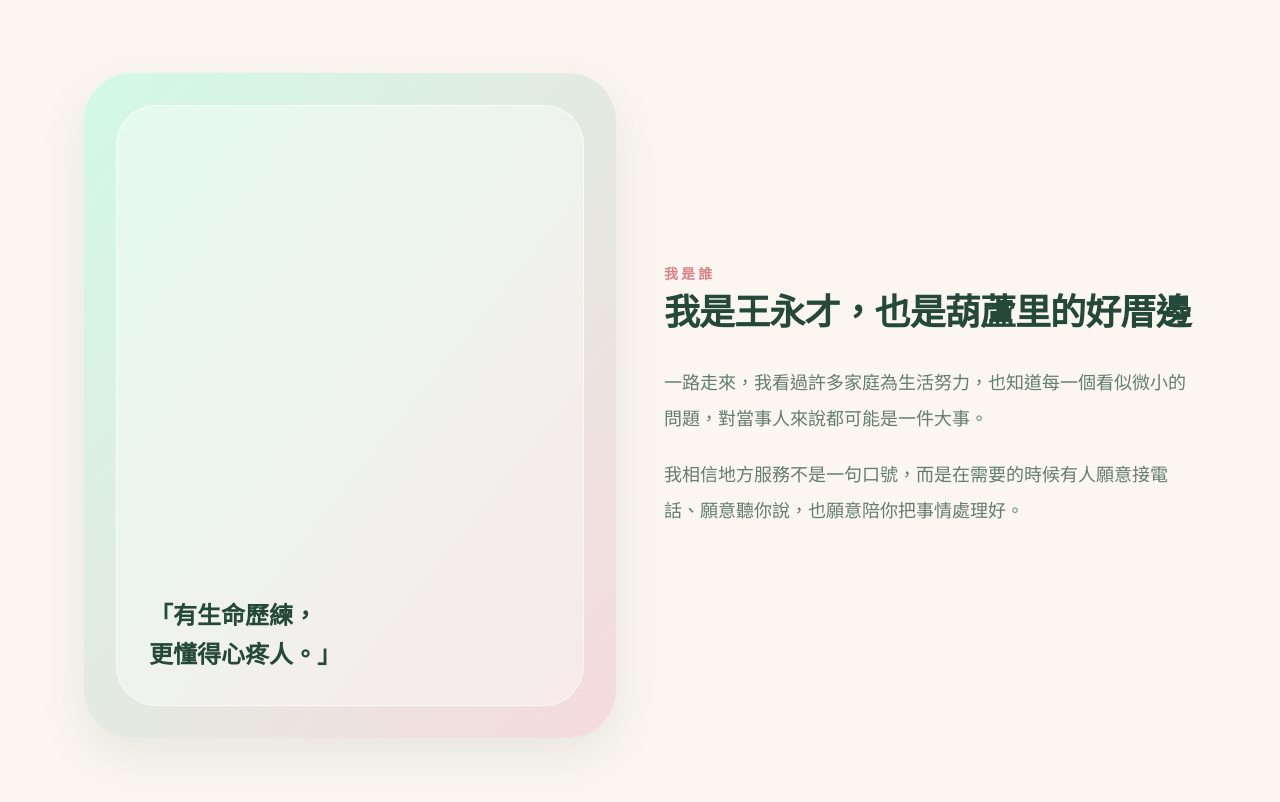
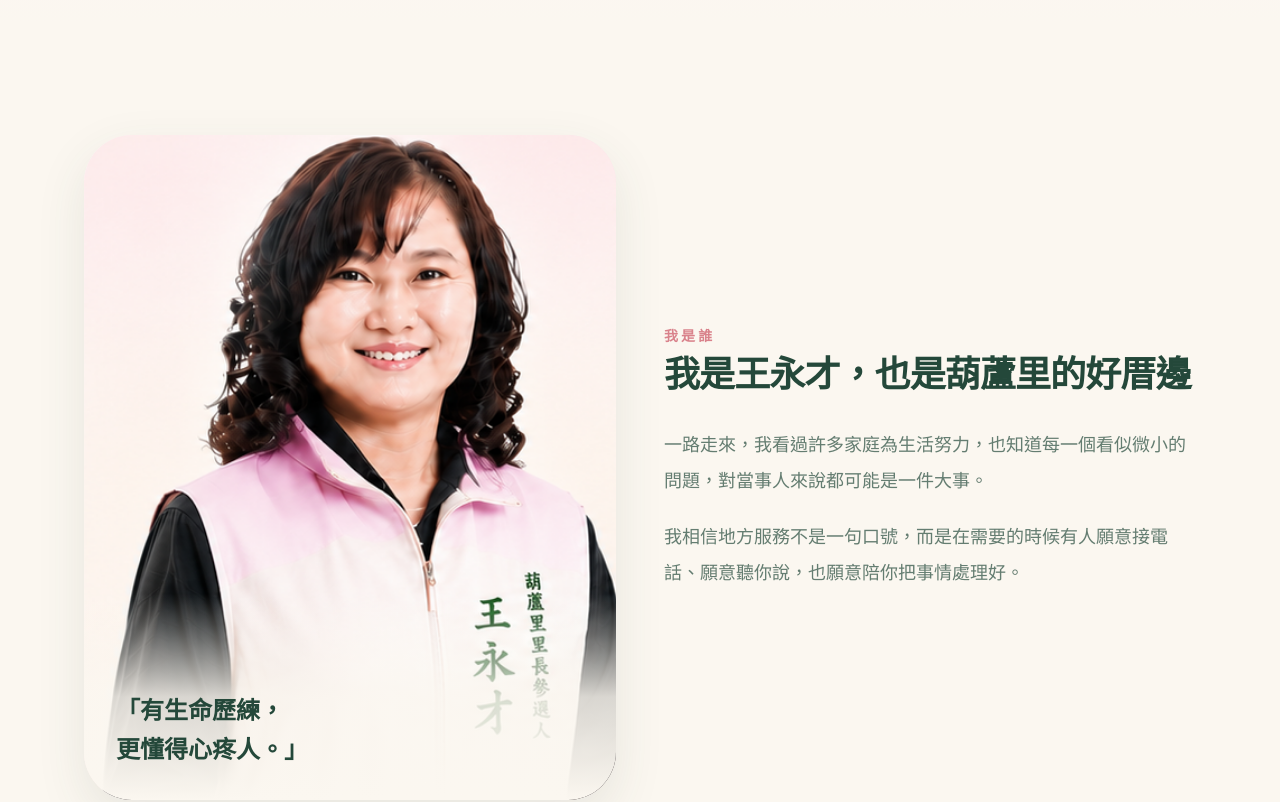
Before and after one commit to Reorx7114/wyc-site, a Next.js app: page /about in a window 1280 px wide. Shown: the part 500-1302 px from the top of the page. Built offline with nearby package versions, Linux system fonts and the light colour scheme; no server answers.

Commit message:
Add portrait to about page

```diff
--- a/app/about/page.tsx
+++ b/app/about/page.tsx
@@ -1,3 +1,4 @@
+import { BackHomeLink } from "@/components/BackHomeLink";
 import { SectionTitle } from "@/components/SectionTitle";
 import { profile } from "@/data/profile";
 
@@ -6,15 +7,19 @@ export default function AboutPage() {
     <>
       <section className="bg-gradient-to-b from-pink-50 to-cream py-20 text-center md:py-28">
         <div className="page-shell">
+          <BackHomeLink />
           <p className="font-bold tracking-[.2em] text-rose">關於王永才</p>
           <h1 className="mt-4 text-4xl font-black text-forest md:text-6xl">先做一個願意聽的人</h1>
           <p className="mx-auto mt-6 max-w-2xl text-xl leading-9 text-forest/70">不是冷冰冰的履歷，而是一段關於陪伴、承擔與地方的故事。</p>
         </div>
       </section>
       <section className="section-space page-shell grid items-center gap-12 md:grid-cols-2">
-        <div className="aspect-[4/5] rounded-[3rem] bg-gradient-to-br from-emerald-100 to-blush p-8 shadow-soft">
-          <div className="flex h-full items-end rounded-[2.5rem] border border-white/60 bg-white/40 p-8">
-            <p className="text-2xl font-black leading-relaxed text-forest">「有生命歷練，<br />更懂得心疼人。」</p>
+        <div className="overflow-hidden rounded-[3rem] bg-gradient-to-br from-pink-50 to-blush shadow-soft">
+          <div className="relative aspect-[4/5]">
+            <img src="/images/wang-real-person-crop.png" alt="王永才真人照片" className="h-full w-full object-cover object-top" />
+            <div className="absolute inset-x-0 bottom-0 bg-gradient-to-t from-cream via-cream/85 to-transparent p-8 pt-24">
+              <p className="text-2xl font-black leading-relaxed text-forest">「有生命歷練，<br />更懂得心疼人。」</p>
+            </div>
           </div>
         </div>
         <div>
```
